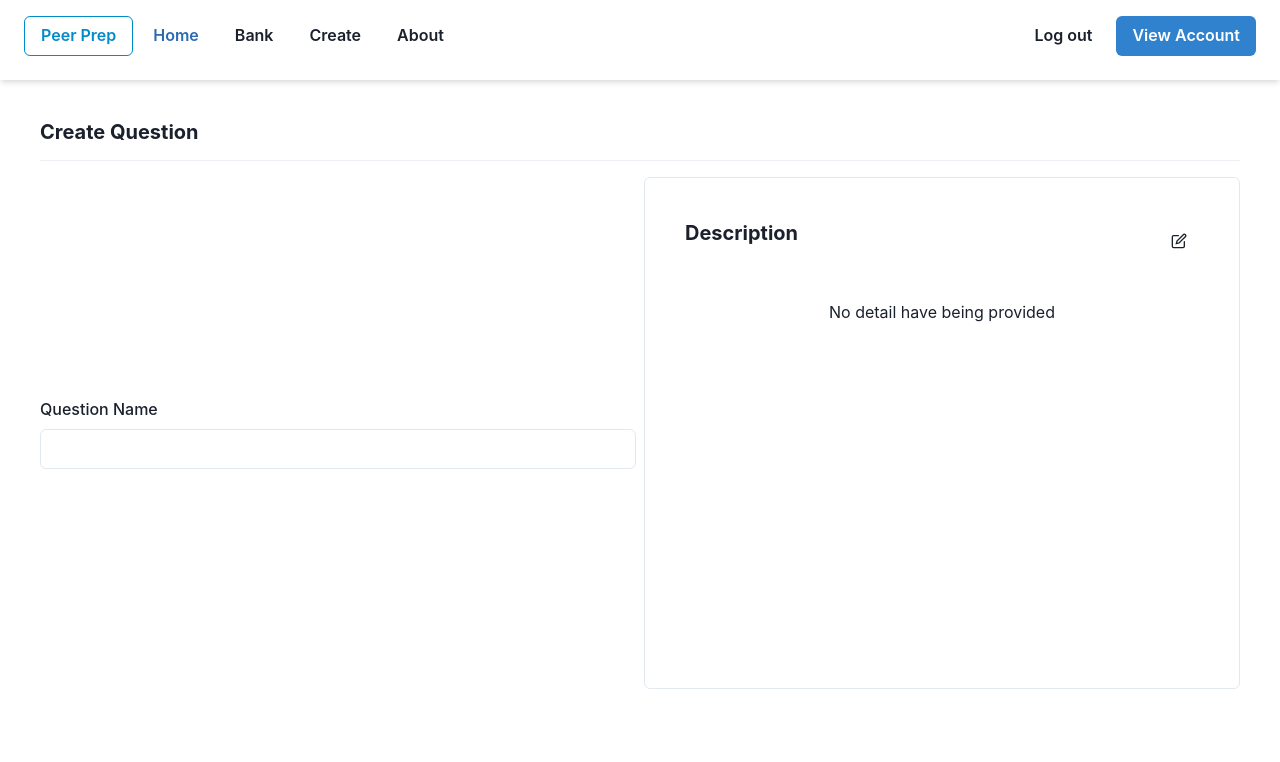
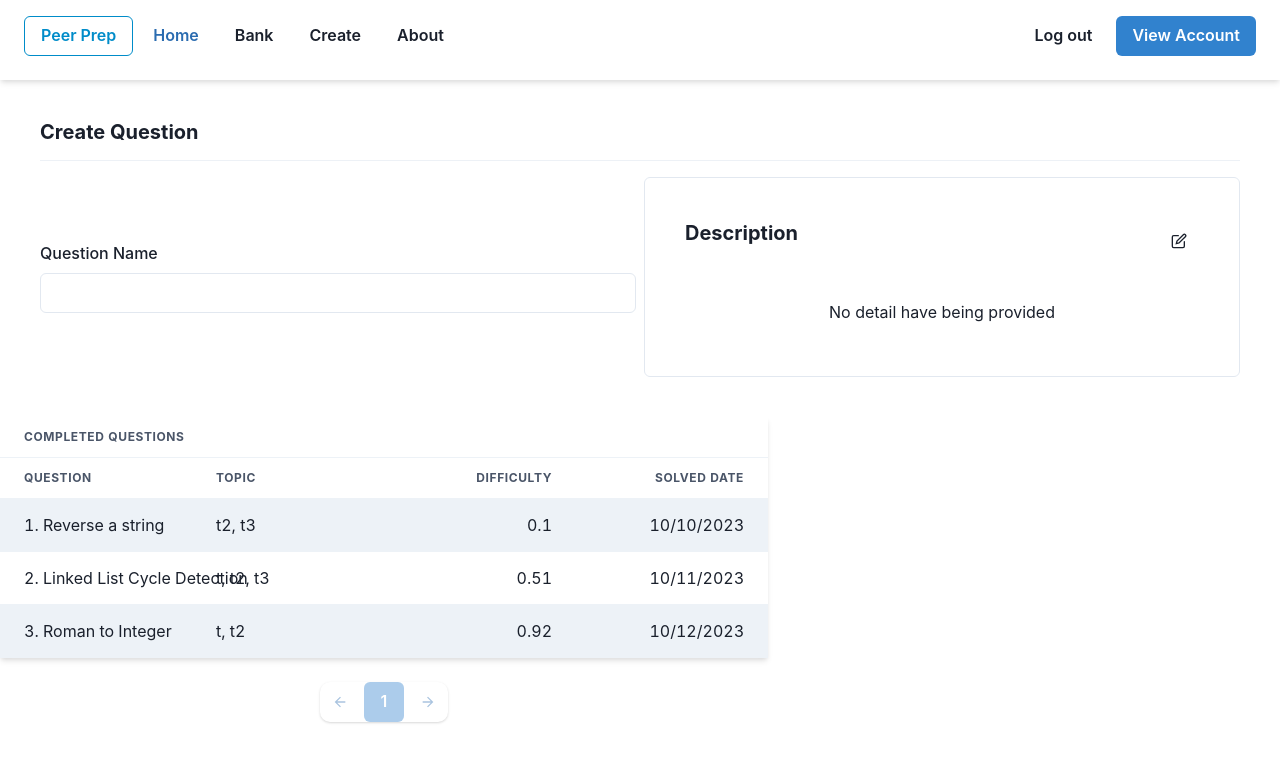
Before and after one commit to CS3219-AY2324S1/ay2324s1-course-assessment-g10, a React (Create React App) app in the folder frontend/: page / in a window 1280 px wide. Shown: the top 762 px of the page. Built offline with nearby package versions, Linux system fonts and the light colour scheme.

Commit message:
Nice to have: Question History

```diff
--- /dev/null
+++ b/frontend/src/components/SolvedTable/SolvedTable.component.tsx
@@ -0,0 +1,90 @@
+import React from "react";
+import {
+  Table,
+  Thead,
+  Tbody,
+  Tr,
+  Th,
+  Td,
+  TableCaption,
+  Center,
+  TableContainer,
+} from "@chakra-ui/react";
+import { Paginator } from "../Paginator/Paginator.component";
+import { Question } from "../../models/Question.model";
+
+export type TableProp = {
+  questions: Question[];
+  pageSize?: number;
+};
+
+export const SolvedTable = (props: TableProp) => {
+  const { questions, pageSize = 10 } = props;
+  const [currentPage, setCurrentPage] = React.useState(1);
+
+  const solvedQuestions = questions.filter((question) => question.solved);
+
+  const onPageChange = (page: React.SetStateAction<number>) => {
+    setCurrentPage(page);
+  };
+
+  const getQuestionsForPage = () => {
+    const startIndex = (currentPage - 1) * pageSize;
+    return solvedQuestions.slice(startIndex, startIndex + pageSize);
+  };
+
+  return (
+    <TableContainer width="100%">
+      <Table
+        variant="striped"
+        backgroundColor={"white"}
+        size="md"
+        boxShadow="md"
+        transition="box-shadow 0.2s"
+        _hover={{
+          boxShadow: "xl",
+        }}
+        width="60%"
+        sx={{ tableLayout: "fixed" }}
+      >
+        <TableCaption>
+          <Center>
+            <Paginator
+              adjacent={1}
+              page={currentPage}
+              totalPages={Math.ceil(solvedQuestions.length / pageSize)}
+              onPageChange={onPageChange}
+            />
+          </Center>
+        </TableCaption>
+        <Thead>
+          <Tr>
+            <Th colSpan={4}>Completed Questions</Th>
+          </Tr>
+          <Tr>
+            <Th>Question</Th>
+            <Th>Topic</Th>
+            <Th isNumeric>Difficulty</Th>
+            <Th isNumeric>Solved Date</Th>
+          </Tr>
+        </Thead>
+        <Tbody>
+          {getQuestionsForPage().map((question) => (
+            <Tr key={question.id}>
+              <Td>{question.displayedQuestion}</Td>
+              <Td>{question.topics.join(", ")}</Td>
+              <Td isNumeric>{question.difficulty}</Td>
+              <Td isNumeric>
+                {question.solvedDate
+                  ? new Date(question.solvedDate).toLocaleDateString()
+                  : "Not Available"}
+              </Td>
+            </Tr>
+          ))}
+        </Tbody>
+      </Table>
+    </TableContainer>
+  );
+};
+
+export default SolvedTable;
--- a/frontend/src/data/sampleqn.tsx
+++ b/frontend/src/data/sampleqn.tsx
@@ -66,3 +66,10 @@ export const createDummyQn = (qn: Question) => {
   dummyQn.push(qn);
   dummyQnLookup.set(newid.toString(), qn);
 };
+
+export const sampleSolvedQuestions = [
+  new Question(1, "Reverse a string", "Dummy description 1", ["t2", "t3"], 0.1, true, "2023-10-10"),
+  new Question(2, "Linked List Cycle Detection", "Dummy description 2", ["t", "t2", "t3"], 0.51, true, "2023-10-11"),
+  new Question(3, "Roman to Integer", "Dummy description 3", ["t", "t2"], 0.92, true, "2023-10-12"),
+  // Add more solved questions here
+];
--- a/frontend/src/models/Question.model.tsx
+++ b/frontend/src/models/Question.model.tsx
@@ -5,19 +5,25 @@ export class Question {
   topics: string[];
   difficulty: number;
   id: number;
+  solved: boolean; // Field to indicate whether the question has been solved
+  solvedDate?: string;
 
   constructor(
     id: number,
     title: string,
     descMd: string,
     categories: string[],
-    difficulty: number
+    difficulty: number,
+    solved: boolean = false,
+    solvedDate?: string
   ) {
     this.title = title;
     this.descMd = descMd;
     this.topics = categories;
     this.difficulty = difficulty;
     this.id = id;
+    this.solved = solved;
+    this.solvedDate = solvedDate;
     this.displayedQuestion = `${id}.  ${title}`;
   }
 }
--- a/frontend/src/pages/HomePage/HomePage.tsx
+++ b/frontend/src/pages/HomePage/HomePage.tsx
@@ -4,79 +4,22 @@ import "bootstrap/dist/css/bootstrap.min.css";
 import { useNavigate } from "react-router-dom";
 import { Question, initializeData } from "../AddQuestionPage/QuestionData";
 import { QuestionEditor } from "../../components/QuestionEditor/QuestionEditor.component";
+import { SolvedTable } from "../../components/SolvedTable/SolvedTable.component"
+import { sampleSolvedQuestions } from "../../data/sampleqn";
 
 function HomePage() {
   let history = useNavigate();
 
   const [QuestionData, setQuestionData] = useState(initializeData());
 
-  const handleDelete = (id: number) => {
-    const confirmed = window.confirm(
-      "Are you sure you want to delete this question?"
-    );
+  return (
+    <div>
 
-    if (confirmed) {
-      // Find the index of the question to delete in the QuestionData array
-      const dataIndex = QuestionData.findIndex(
-        (item: Question) => item.id === id
-      );
+      <QuestionEditor></QuestionEditor>
+      <SolvedTable questions={sampleSolvedQuestions} /> {/* Render the SolvedTable component */}
 
-      // Find the index of the question to delete in the filteredData array
-      const filteredIndex = filteredData.findIndex(
-        (item: Question) => item.id === id
-      );
-
-      if (dataIndex !== -1) {
-        // Remove the question from the QuestionData array
-        QuestionData.splice(dataIndex, 1);
-      }
-
-      if (filteredIndex !== -1) {
-        // Remove the question from the filteredData array
-        filteredData.splice(filteredIndex, 1);
-      }
-
-      // Update local storage with the modified QuestionData
-      localStorage.setItem("QuestionData", JSON.stringify(QuestionData));
-
-      // Navigate back to the homepage
-      history("/");
-    } else {
-      // User canceled, do nothing
-    }
-  };
-
-  const [searchQuery, setSearchQuery] = useState("");
-  const [filteredData, setFilteredData] = useState(QuestionData);
-
-  const handleSearchInputChange = (event: any) => {
-    const query = event.target.value;
-    setSearchQuery(query);
-
-    if (query === "") {
-      // If the search query is empty, revert to showing the original data
-      setFilteredData(QuestionData);
-      return;
-    }
-
-    // Filter the tableData based on the search query
-    const filtered = QuestionData.filter((item: Question) =>
-      Object.values(item).some((value) => {
-        // Check if the value is a string before converting to lowercase
-        if (typeof value === "string") {
-          return value.toLowerCase().includes(query.toLowerCase());
-        }
-
-        // If it's not a string, convert it to a string and then check for inclusion
-        return String(value).toLowerCase().includes(query.toLowerCase());
-      })
-    );
-
-    // Set the new filtered data
-    setFilteredData(filtered);
-  };
-
-  return <QuestionEditor></QuestionEditor>;
+    </div>
+  );
 }
 
 export default HomePage;
```
